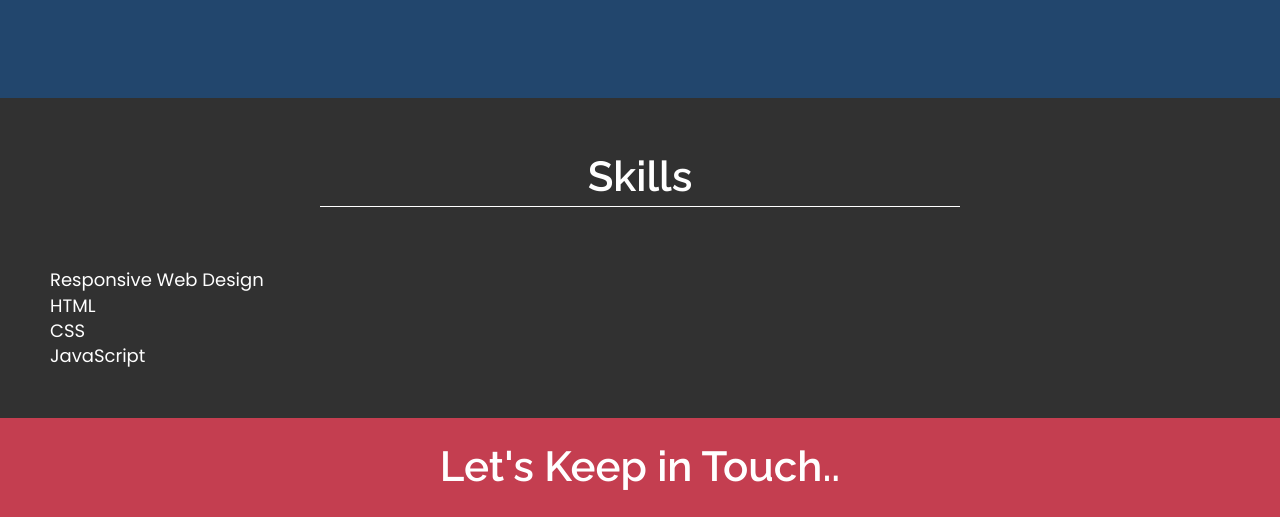
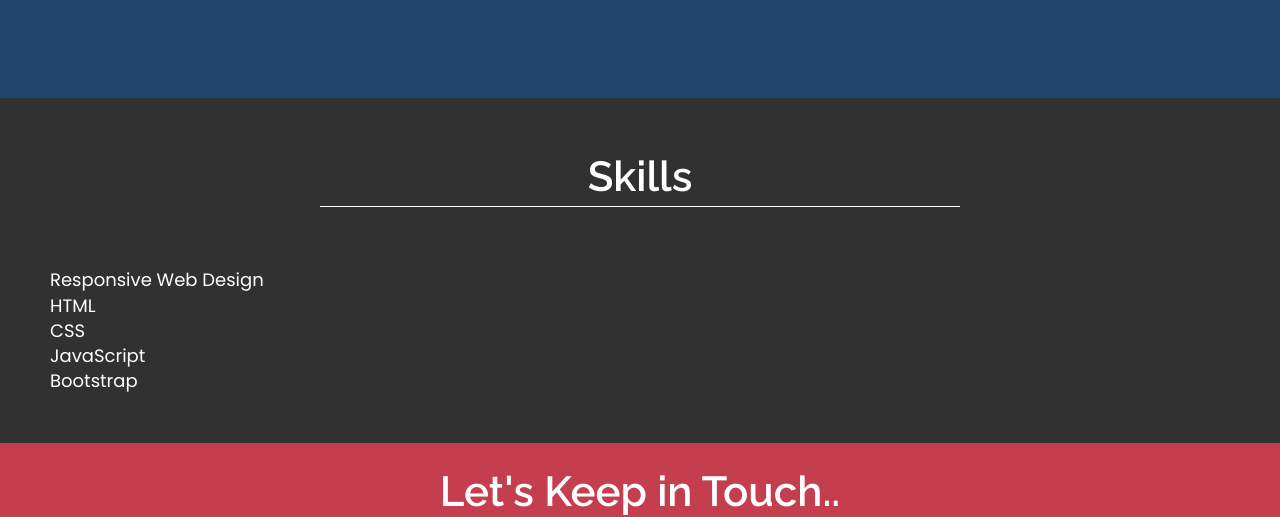
Before and after one commit to Kiran0R0Patil/my-first-portfolio, a plain HTML site: page index.html in a window 1280 px wide. Shown: the part 1653-2170 px from the top of the page. Drawn offline with Linux system fonts and the light colour scheme; a web font is replaced by a local one.

Commit message:
Update index.html

```diff
--- a/index.html
+++ b/index.html
@@ -98,6 +98,7 @@
           <li>HTML</li>
           <li>CSS</li>
           <li>JavaScript</li>
+          <li>Bootstrap</li>
         </ul>
       </div>
     </section>
```
